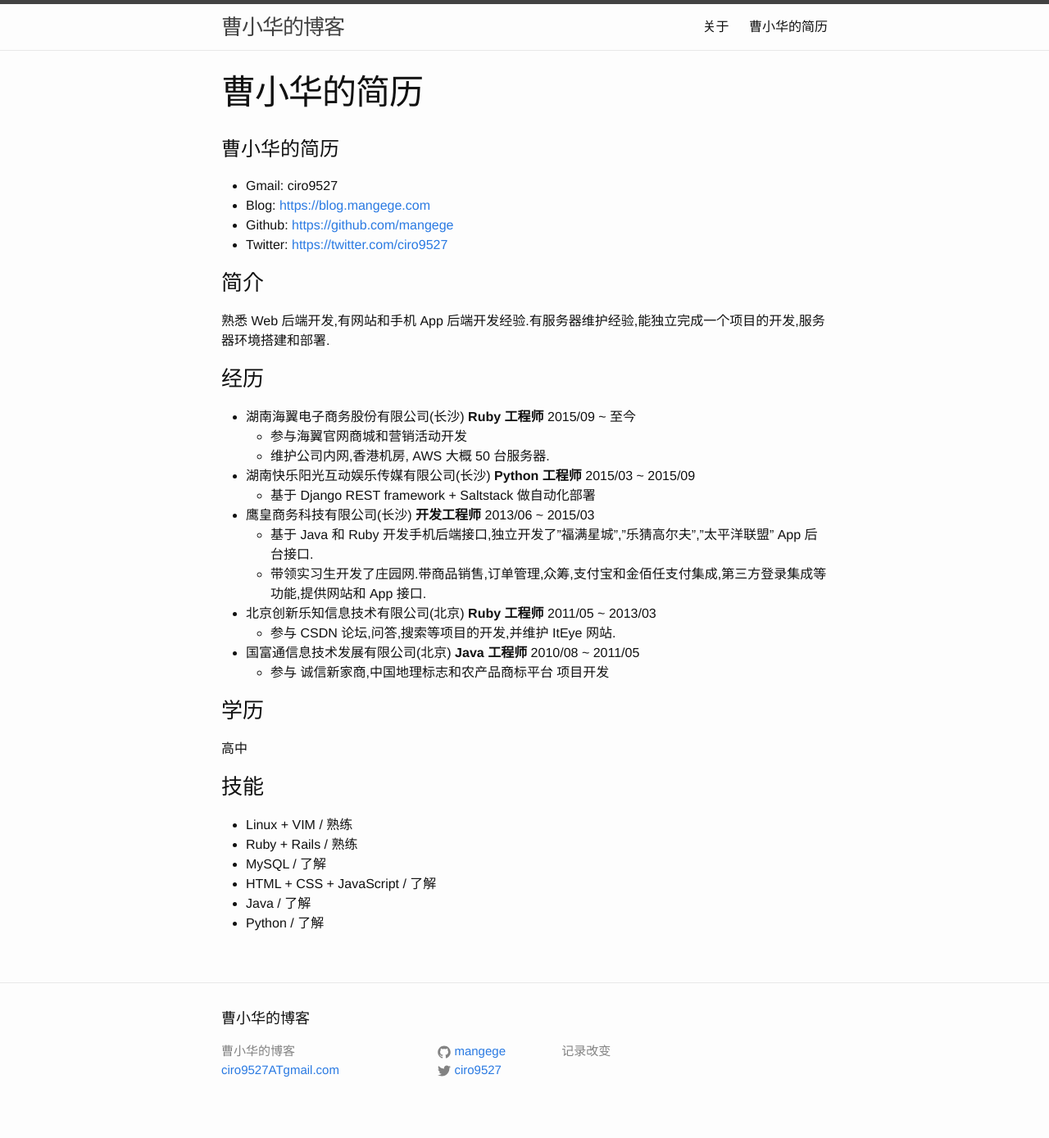
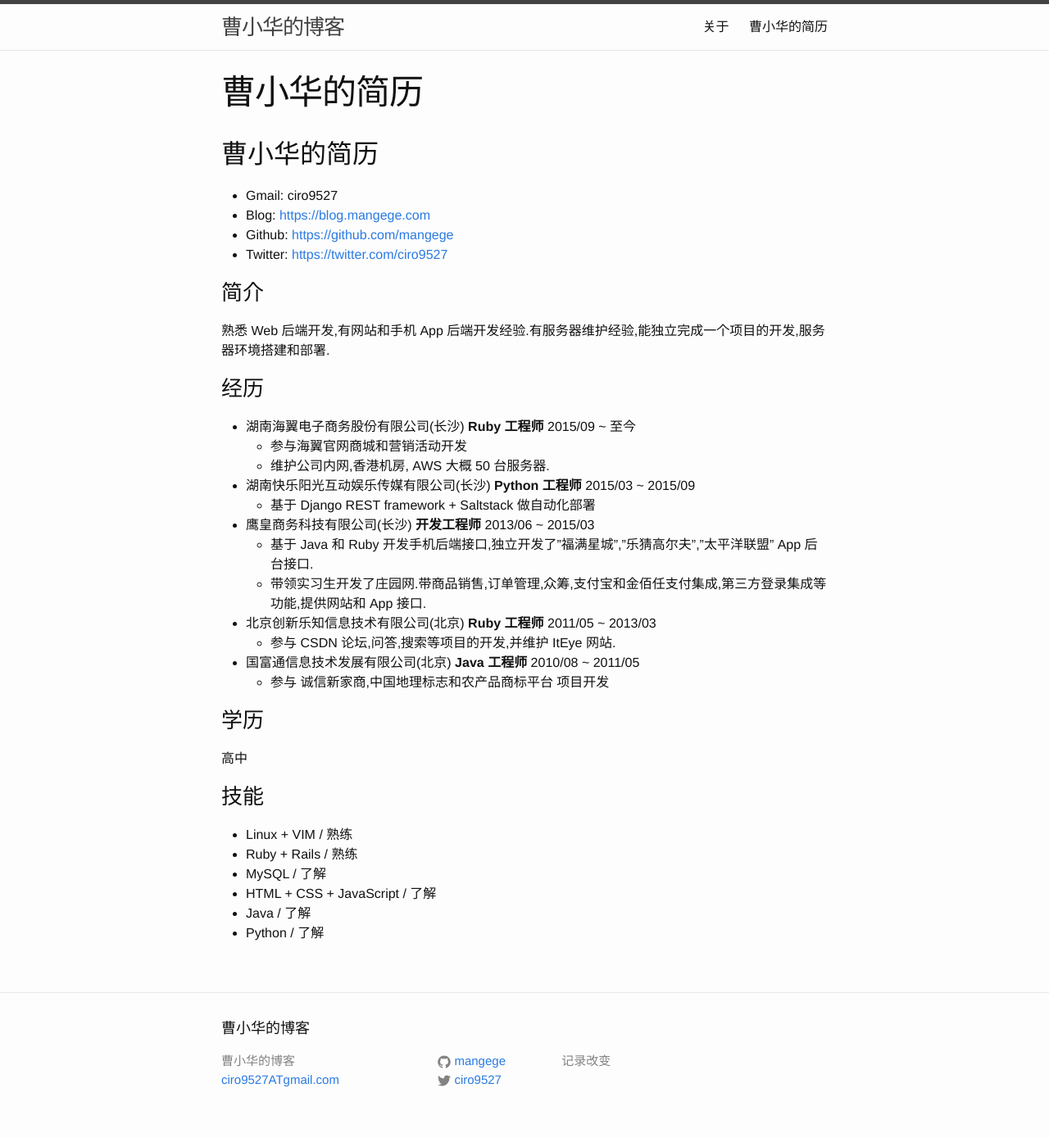
Before and after one commit to mangege/mangege.github.io, a Jekyll site: the page built from resume.md, in a window 1280 px wide. Shown: the whole page at 82% size. Built offline with Jekyll 4.4.1, drawn with Linux system fonts in a browser that asks for light colours; our own code applies the rules of GitHub Pages for plain Markdown files.

```diff
--- a/resume.md
+++ b/resume.md
@@ -4,7 +4,7 @@
 permalink: /resume/
 ---
 
-# 曹小华的简历
+## 曹小华的简历
 
 - Gmail: ciro9527
 - Blog: [https://blog.mangege.com](https://blog.mangege.com)
```
